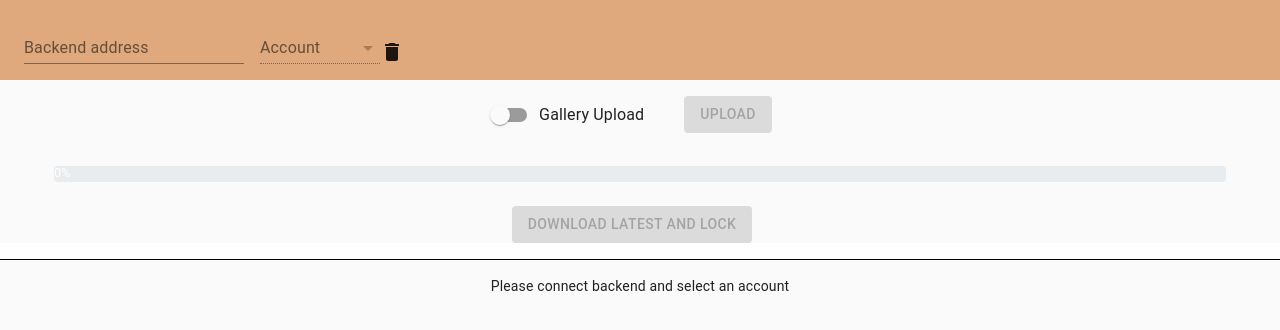
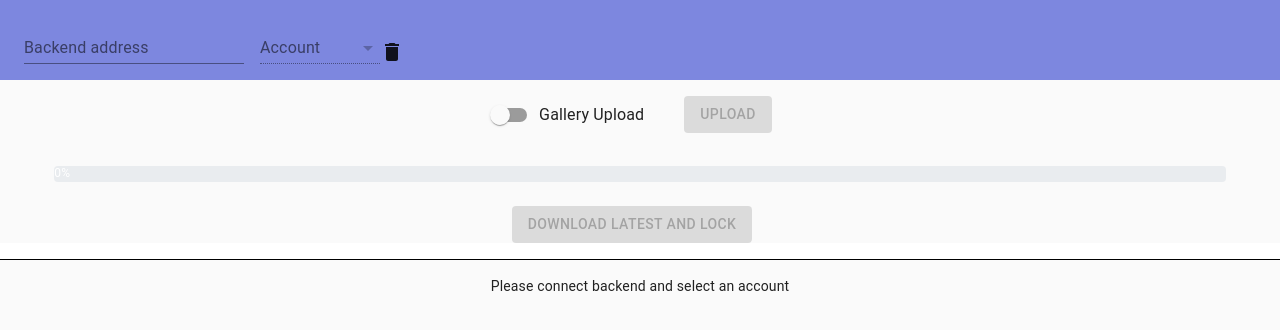
Before and after one commit to michaelcheungkm/picture-layout-organiser, a React (Create React App) app in the folder frontend/: page / in a window 1280 px wide. Shown: the top 330 px of the page. Built offline with nearby package versions, Linux system fonts and the light colour scheme.

Commit message:
Restore theme after testing

```diff
--- a/frontend/src/theme.js
+++ b/frontend/src/theme.js
@@ -3,9 +3,9 @@ import { createMuiTheme } from '@material-ui/core/styles'
 export default createMuiTheme({
   palette: {
     primary: {
-      light: '#dfa97d',
-      dark: '#257d0d',
-      main: '#ad4b8c',
+      light: '#7d87df',
+      dark: '#0d317d',
+      main: '#4b5aad',
       contrastText: '#ffffff'
     },
     secondary: {
```
